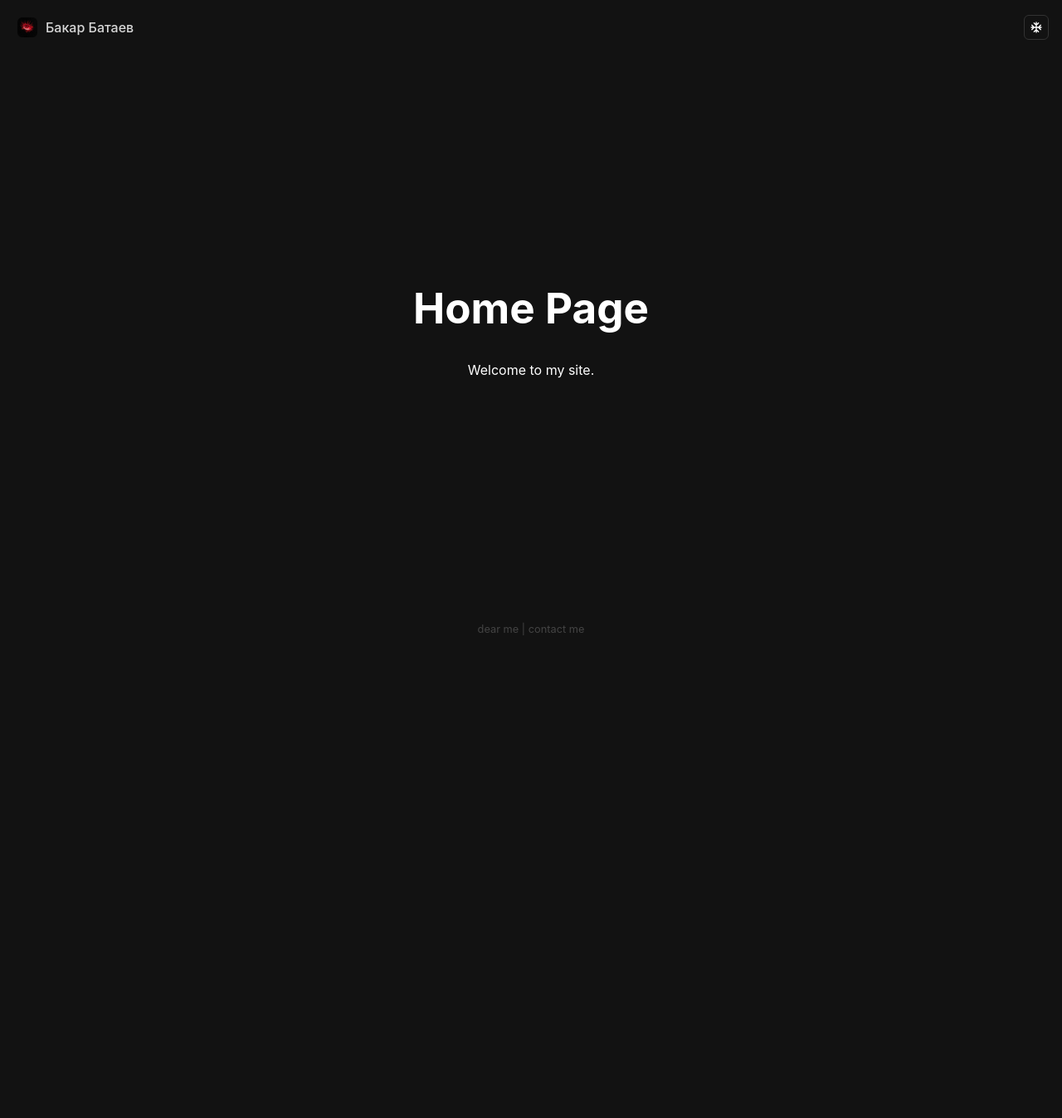
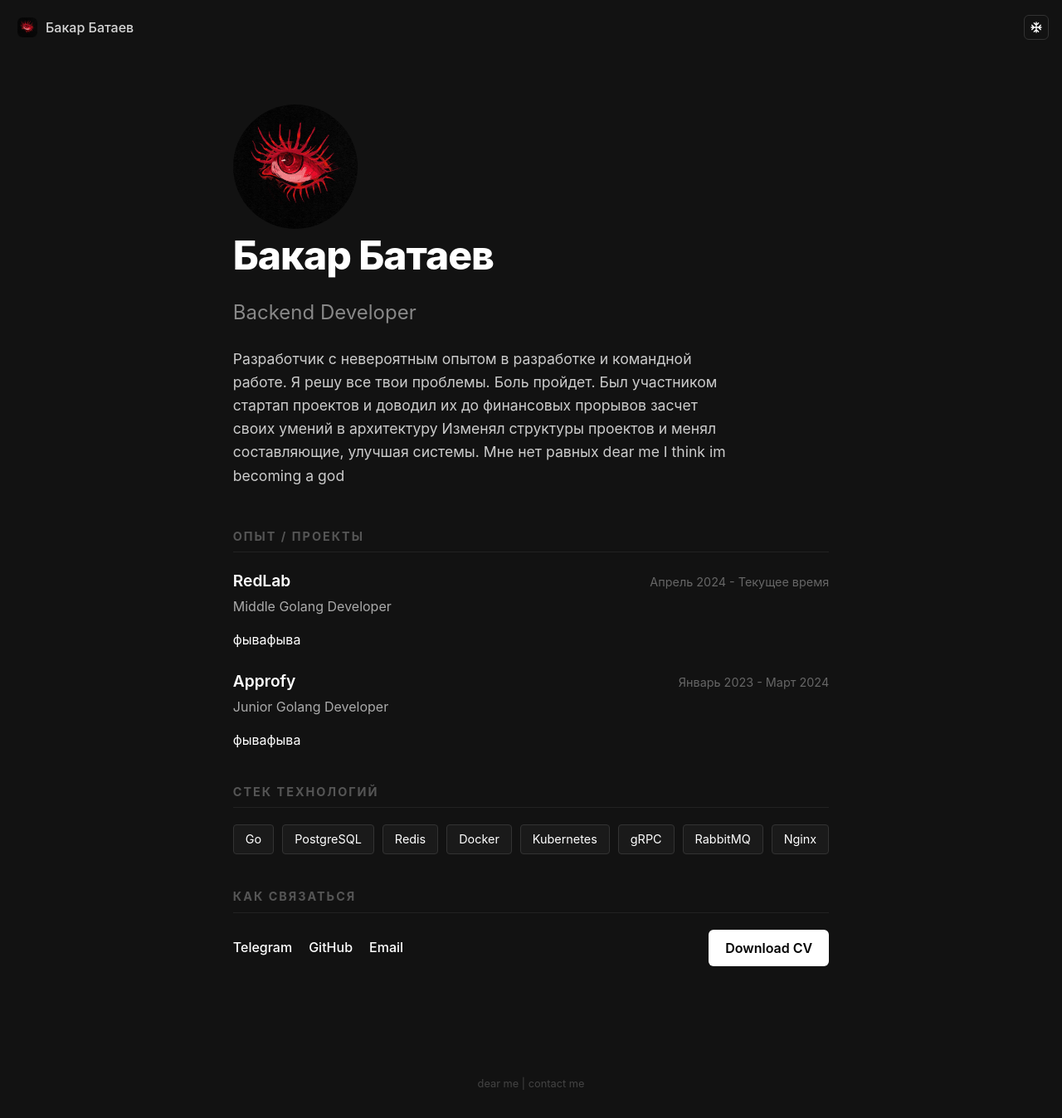
Before and after one commit to bbvtaev/bbvtaev.github.io, a React (Vite) app: page / in a window 1280 px wide. Shown: the whole page at 83% size. Before the commit the page ends 800 px from the top, so only its background shows below. Built offline with nearby package versions, Linux system fonts and the light colour scheme.

Commit message:
[Feat] Main page released

```diff
--- a/index.html
+++ b/index.html
@@ -2,7 +2,7 @@
 <html lang="en">
   <head>
     <meta charset="UTF-8" />
-    <link rel="icon" type="image/svg+xml" href="/realeyes.png" />
+    <link rel="icon" type="image/svg+xml" href="/realeyes_mini.png" />
     <meta name="viewport" content="width=device-width, initial-scale=1.0" />
     <title>Bbvtaev</title>
   </head>
--- a/src/App.css
+++ b/src/App.css
@@ -54,7 +54,6 @@
 }
 
 .links a {
-  margin-right: 20px;
   color: #d8d8d8;
   text-decoration: none;
   font-weight: 500;
@@ -68,16 +67,25 @@
 .links_home {
   display: flex;
   align-items: center;
+  text-decoration: none;
+  font-weight: 500;
   gap: 10px;
   padding: 5px;
+  color: #d8d8d8;
   border-radius: 5px;
-  transition:  background-color 0.3s;
+  cursor: pointer;
+  transition: color, background-color 0.3s ease-in-out;
 }
 
 .links_home:hover {
+  color: #000;
   background-color: #fff;
 }
 
+.home__separator {
+  margin: 0 10px;
+  padding-top: 5px;
+}
 
 .home__img {
   width: 24px;
@@ -87,6 +95,7 @@
 .home__descr {
   font-size: 16px;
   margin: 0;
+  transition: color 0.3s ease-in-out;
 }
 
 .snow_btn {
@@ -97,7 +106,7 @@
   padding-bottom: 3px;
   border-radius: 6px;
   cursor: pointer;
-  transition: background-color 0.3s ease;
+  transition: color, background-color 0.3s ease-in-out;
 }
 
 .snow_btn:hover {
@@ -107,6 +116,12 @@
 .snow_btn__svg {
   width: 16px;
   height: 16px;
+  stroke: #fff;
+}
+
+.snow_btn__svg__bigger {
+  width: 20px;
+  height: 20px;
   stroke: #fff;
 }
 
--- a/src/App.tsx
+++ b/src/App.tsx
@@ -1,9 +1,10 @@
 import { useState, useMemo, useEffect } from 'react';
-import { BrowserRouter as Router, Routes, Route, Link } from 'react-router-dom';
+import { BrowserRouter as Router, Routes, Route, Link, useLocation } from 'react-router-dom';
 import './App.css';
 import { Projects } from './pages/Projects/Projects';
 import { Plans } from './pages/Plans/Plans';
 import SeasonEffect, { type Season } from './SeasonEffect';
+import { Main } from './pages/Main/Main';
 
 const getCurrentSeason = (): Season => {
   const month = new Date().getMonth();
@@ -53,23 +54,58 @@ const SeasonIcons = {
   )
 };
 
-const Home = () => <div className="page"><h1>Home Page</h1><p>Welcome to my site.</p></div>;
+const NavLinks = () => {
+  const location = useLocation();
+
+  return (
+    <div className="links">
+      <Link to="/">
+        <div className='links_home'>
+          <img className='home__img' src="realeyes_mini.png" alt="realeyes" />
+          <p className='home__descr'>Бакар Батаев</p>
+        </div>
+      </Link>
+
+      {location.pathname === '/projects' && (
+        <>
+          <p className='home__separator'>
+            <svg className="snow_btn__svg__bigger" viewBox="0 0 24 24" fill="none" xmlns="http://www.w3.org/2000/svg">
+              <path d="M16 3L8 21" strokeWidth="2" strokeLinecap="round" strokeLinejoin="round"/>
+            </svg>
+          </p>
+          <div className='links_home'>
+            <p className='home__descr'>Проекты</p>
+          </div>
+        </>
+      )}
+
+      {location.pathname === '/plans' && (
+        <>
+          <p className='home__separator'>
+             <svg className="snow_btn__svg__bigger" viewBox="0 0 24 24" fill="none" xmlns="http://www.w3.org/2000/svg">
+              <path d="M16 3L8 21" strokeWidth="2" strokeLinecap="round" strokeLinejoin="round"/>
+            </svg>
+          </p>
+          <div className='links_home'>
+            <p className='home__descr'>Планы</p>
+          </div>
+        </>
+      )}
+    </div>
+  );
+};
 
 function App() {
   const currentSeason = useMemo(() => getCurrentSeason(), []);
-
   const [isEffectVisible, setIsEffectVisible] = useState<boolean>(false);
   const [isNavSticky, setIsNavSticky] = useState(false);
 
-  const toggleEffect = () => {
-    setIsEffectVisible(prev => !prev);
-  };
+  const toggleEffect = () => setIsEffectVisible(prev => !prev);
 
   useEffect(() => {
     const onScroll = () => {
       setIsNavSticky(window.scrollY > 50);
     };
-
     window.addEventListener('scroll', onScroll);
     return () => window.removeEventListener('scroll', onScroll);
   }, []);
@@ -80,47 +116,24 @@ function App() {
         <SeasonEffect isVisible={isEffectVisible} type={currentSeason} />
 
         <nav className="nav nav__static">
-          <div className="links">
-            <Link to="/">
-              <div className='links_home'>
-                <img className='home__img' src="realeyes.png" alt="realeyes" />
-                <p className='home__descr'>Бакар Батаев</p>
-              </div>
-            </Link>
-          </div>
+          <NavLinks />
 
-          <button
-            className={`snow_btn ${isEffectVisible ? 'active' : ''}`}
-            onClick={toggleEffect}
-            title={`Toggle ${currentSeason} mode`}
-          >
+          <button className={`snow_btn ${isEffectVisible ? 'active' : ''}`} onClick={toggleEffect}>
             {SeasonIcons[currentSeason]}
           </button>
         </nav>
 
         <nav className={`nav nav__fixed ${isNavSticky ? 'visible' : ''}`}>
-          <div className="links">
-            <Link to="/">
-              <div className='links_home'>
-                <img className='home__img' src="realeyes.png" alt="realeyes" />
-                <p className='home__descr'>Бакар Батаев</p>
-              </div>
-            </Link>
-          </div>
+          <NavLinks />
 
-          <button
-            className={`snow_btn ${isEffectVisible ? 'active' : ''}`}
-            onClick={toggleEffect}
-            title={`Toggle ${currentSeason} mode`}
-          >
+          <button className={`snow_btn ${isEffectVisible ? 'active' : ''}`} onClick={toggleEffect}>
             {SeasonIcons[currentSeason]}
           </button>
         </nav>
 
-
         <main className="main-content">
           <Routes>
-            <Route path="/" element={<Home />} />
+            <Route path="/" element={<Main />} />
             <Route path="/projects" element={<Projects />} />
             <Route path="/plans" element={<Plans />} />
             <Route path="/*" element={"404"} />
--- /dev/null
+++ b/src/pages/Main/Main.module.css
@@ -0,0 +1,146 @@
+.container {
+  max-width: 800px;
+  margin: 0 auto;
+  padding: 60px 20px;
+  text-align: left;
+  animation: fadeIn 0.8s ease;
+}
+
+@keyframes fadeIn {
+  from { opacity: 0; transform: translateY(20px); }
+  to { opacity: 1; transform: translateY(0); }
+}
+
+.avatar {
+    width: 150px;
+    height: 150px;
+    border-radius: 50%;
+}
+
+.hero {
+  margin-bottom: 48px;
+}
+
+.title {
+  font-size: 3rem;
+  font-weight: 800;
+  margin: 0 0 10px 0;
+  letter-spacing: -1px;
+}
+
+.subtitle {
+  font-size: 1.5rem;
+  color: #888;
+  margin-bottom: 24px;
+}
+
+.description {
+  font-size: 1.1rem;
+  line-height: 1.6;
+  max-width: 600px;
+  color: #ccc;
+}
+
+.section {
+  margin-bottom: 40px;
+}
+
+.sectionTitle {
+  font-size: 0.9rem;
+  text-transform: uppercase;
+  letter-spacing: 2px;
+  color: #555;
+  margin-bottom: 20px;
+  border-bottom: 1px solid #222;
+  padding-bottom: 8px;
+}
+
+.tags {
+  display: flex;
+  flex-wrap: wrap;
+  gap: 10px;
+}
+
+.tag {
+  background: #1a1a1a;
+  padding: 6px 14px;
+  border-radius: 4px;
+  font-size: 0.9rem;
+  border: 1px solid #333;
+}
+
+.experienceItem {
+  margin-bottom: 24px;
+}
+
+.expHeader {
+  display: flex;
+  justify-content: space-between;
+  align-items: baseline;
+}
+
+.company {
+  font-weight: 600;
+  font-size: 1.2rem;
+}
+
+.period {
+  font-size: 0.9rem;
+  color: #666;
+}
+
+.expRole {
+  color: #aaa;
+  margin: 4px 0 12px 0;
+}
+
+.expList {
+  padding-left: 18px;
+  color: #999;
+}
+
+.expList li {
+  margin-bottom: 8px;
+  line-height: 1.5;
+}
+
+.contacts {
+  display: flex;
+  gap: 20px;
+  align-items: center;
+}
+
+.link {
+  color: #fff;
+  text-decoration: none;
+  border-bottom: 1px solid transparent;
+  transition: border-bottom 0.3s;
+}
+
+.link:hover {
+  border-bottom: 1px solid #fff;
+}
+
+.resumeBtn {
+  margin-left: auto;
+  background: #fff;
+  color: #000;
+  padding: 10px 20px;
+  border-radius: 6px;
+  text-decoration: none;
+  font-weight: 600;
+  transition: transform 0.2s;
+}
+
+.resumeBtn:hover {
+  transform: translateY(-2px);
+}
+
+/* Адаптив для телефонов */
+@media (max-width: 600px) {
+  .title { font-size: 2.2rem; }
+  .expHeader { flex-direction: column; }
+  .period { margin-top: 4px; }
+  .contacts { flex-direction: column; align-items: flex-start; }
+  .resumeBtn { margin-left: 0; text-align: center; }
+}
--- /dev/null
+++ b/src/pages/Main/Main.tsx
@@ -0,0 +1,70 @@
+import styles from './Main.module.css'
+
+export const Main = () => {
+    return (
+        <div className={styles.container}>
+            <section className={styles.hero}>
+                <div className={styles.heroHeader}>
+                    <img
+                        src="realeyes.png"
+                        alt="Bakar Bataev"
+                        className={styles.avatar}
+                    />
+                    <div className={styles.heroText}>
+                        <h1 className={styles.title}>Бакар Батаев</h1>
+                        <p className={styles.subtitle}>Backend Developer</p>
+                    </div>
+                </div>
+                <p className={styles.description}>
+                    Разработчик с невероятным опытом в разработке и командной работе. Я решу все твои проблемы. Боль пройдет.
+                    Был участником стартап проектов и доводил их до финансовых прорывов засчет своих умений в архитектуру
+                    Изменял структуры проектов и менял составляющие, улучшая системы.
+                    Мне нет равных dear me I think im becoming a god
+                </p>
+            </section>
+
+            <section className={styles.section}>
+                <h2 className={styles.sectionTitle}>Опыт / Проекты</h2>
+                <div className={styles.experienceItem}>
+                    <div className={styles.expHeader}>
+                        <span className={styles.company}>RedLab</span>
+                        <span className={styles.period}>Апрель 2024 - Текущее время</span>
+                    </div>
+                    <p className={styles.expRole}>Middle Golang Developer</p>
+                    <p className={styles.expDescription}>
+                        фывафыва
+                    </p>
+                </div>
+                <div className={styles.experienceItem}>
+                    <div className={styles.expHeader}>
+                        <span className={styles.company}>Approfy</span>
+                        <span className={styles.period}>Январь 2023 - Март 2024</span>
+                    </div>
+                    <p className={styles.expRole}>Junior Golang Developer</p>
+                    <p className={styles.expDescription}>
+                        фывафыва
+                    </p>
+                </div>
+            </section>
+
+            <section className={styles.section}>
+                <h2 className={styles.sectionTitle}>Стек технологий</h2>
+                <div className={styles.tags}>
+                    {['Go', 'PostgreSQL', 'Redis', 'Docker', 'Kubernetes', 'gRPC', 'RabbitMQ', 'Nginx'].map(tech => (
+                        <span key={tech} className={styles.tag}>{tech}</span>
+                    ))}
+                </div>
+            </section>
+
+            <section className={styles.section}>
+                <h2 className={styles.sectionTitle}>Как связаться</h2>
+                <div className={styles.contacts}>
+                    <a href="https://t.me/bbvtaev" className={styles.link}>Telegram</a>
+                    <a href="https://github.com/bbvtaev" className={styles.link}>GitHub</a>
+                    <a href="mailto:bbvtaev@email.com" className={styles.link}>Email</a>
+                    <a href="/bbvtaev.pdf" className={styles.resumeBtn}>Download CV</a>
+                </div>
+            </section>
+        </div>
+    )
+}
--- a/src/pages/Plans/Plans.module.css
+++ b/src/pages/Plans/Plans.module.css
@@ -0,0 +1,4 @@
+.plans {
+  text-align: center;
+  animation: fadeIn 0.5s ease;
+}
--- a/src/pages/Plans/Plans.tsx
+++ b/src/pages/Plans/Plans.tsx
@@ -1,3 +1,4 @@
+
 export const Plans = () => {
     return (
         <div className="page">
--- a/src/pages/Projects/Projects.tsx
+++ b/src/pages/Projects/Projects.tsx
@@ -1,6 +1,8 @@
+import styles from './Projects.module.css'
+
 export const Projects = () => {
     return (
-        <div className="page">
+        <div className={styles.projects}>
             <h1>
                 Projects
             </h1>
@@ -8,6 +10,5 @@ export const Projects = () => {
                 Here are my works.
             </p>
         </div>
-
     )
 }
```
Also changed, not shown: src/pages/Projects/Projects.module.css (+9 -0 lines), public/realeyes_mini.png (added), public/slash.svg (added), src/index.css (line endings or trailing spaces).
